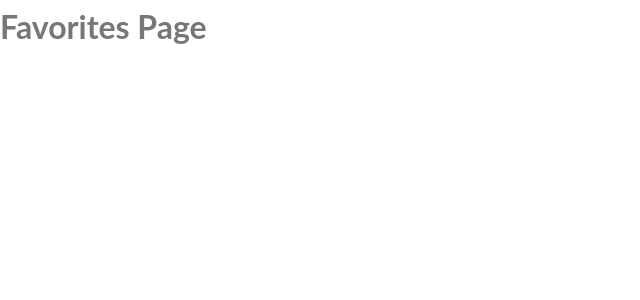
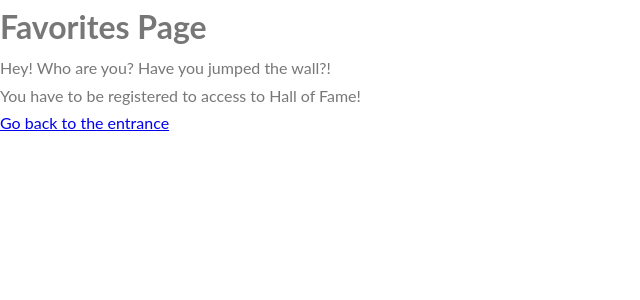
Before and after one commit to sergiocrol/front-assessment, a React (Create React App) app: page /favorites in a window 1280 px wide. Shown: the top 300 px of the page, without its empty margins (0-640 px from the left). Built offline with nearby package versions, Linux system fonts and the light colour scheme.

Commit message:
FavoriteList in localStorage

```diff
--- a/src/components/SearchResultCard.js
+++ b/src/components/SearchResultCard.js
@@ -1,14 +1,21 @@
 /* eslint-disable react/prop-types */
 import React, { Component } from 'react';
+import { Link } from 'react-router-dom';
 
 import WithAuth from '../components/WithAuth.js';
 
 class SearchResultCard extends Component {
+
+  handleFavorite = () => {
+    const { addRemoveFavorite, inhabitant } = this.props;
+    addRemoveFavorite(inhabitant.id);
+  }
+
   render() {
     const { name, age } = this.props.inhabitant;
     return (
       <div>
-        <p>{name} - {age}</p> <span>&#10084;</span>
+        <p>{name} - {age}</p> {this.props.isAllowedVisitor ? <a href="#0" onClick={this.handleFavorite}>&#10084;</a> : <Link to='/favorites'><span>&#10084;</span></Link>}
       </div>
     );
   }
--- a/src/components/WithAuth.js
+++ b/src/components/WithAuth.js
@@ -7,10 +7,11 @@ const WithAuth = (Comp) => {
     render() {
       return (
         <AuthContext.Consumer>
-          {({ user, isAllowedVisitor }) => (
+          {({ user, isAllowedVisitor, addRemoveFavorite }) => (
             <Comp
               user={user}
               isAllowedVisitor={isAllowedVisitor}
+              addRemoveFavorite={addRemoveFavorite}
               {...this.props}
             />
           )}
--- a/src/contexts/auth-context.js
+++ b/src/contexts/auth-context.js
@@ -31,6 +31,15 @@ class AuthProvider extends Component {
     }
   }
 
+  // Check is we have favorite list in localStorage, and store the selected id if not
+  addRemoveFavorite = (inhabitantId) => {
+    let favoriteList = JSON.parse(localStorage.getItem('BrastlewarkVisitor'));
+    favoriteList.favorites === undefined ? favoriteList.favorites = [inhabitantId] : favoriteList.favorites.push(inhabitantId);
+
+    localStorage.setItem('BrastlewarkVisitor', JSON.stringify(favoriteList));
+    console.log(localStorage.getItem('BrastlewarkVisitor'))
+  }
+
   render() {
     const { user, isAllowedVisitor } = this.state;
     return (
@@ -38,7 +47,8 @@ class AuthProvider extends Component {
         {
           user,
           isAllowedVisitor,
-          saveVisitorName: this.saveVisitorName
+          saveVisitorName: this.saveVisitorName,
+          addRemoveFavorite: this.addRemoveFavorite
         }
       }>
         {this.props.children}
--- a/src/pages/Favorites.js
+++ b/src/pages/Favorites.js
@@ -1,12 +1,31 @@
 import React, { Component } from 'react';
+import { Link } from 'react-router-dom';
 
 import WithAuth from '../components/WithAuth.js';
 
 class Favorites extends Component {
+  state = {
+    favoriteList: []
+  }
+
+  componenDidMount() {
+    const favoriteList = JSON.parse(localStorage.getItem('BrastlewarkVisitor'));
+  }
+
   render() {
+    const { isAllowedVisitor } = this.props;
     return (
       <div>
         <h1>Favorites Page</h1>
+        {isAllowedVisitor ? (
+          <p></p>
+        ) : (
+            <div>
+              <p>Hey! Who are you? Have you jumped the wall?!</p>
+              <p>You have to be registered to access to Hall of Fame!</p>
+              <Link to="/welcome">Go back to the entrance</Link>
+            </div>
+          )}
       </div>
     );
   }
```
